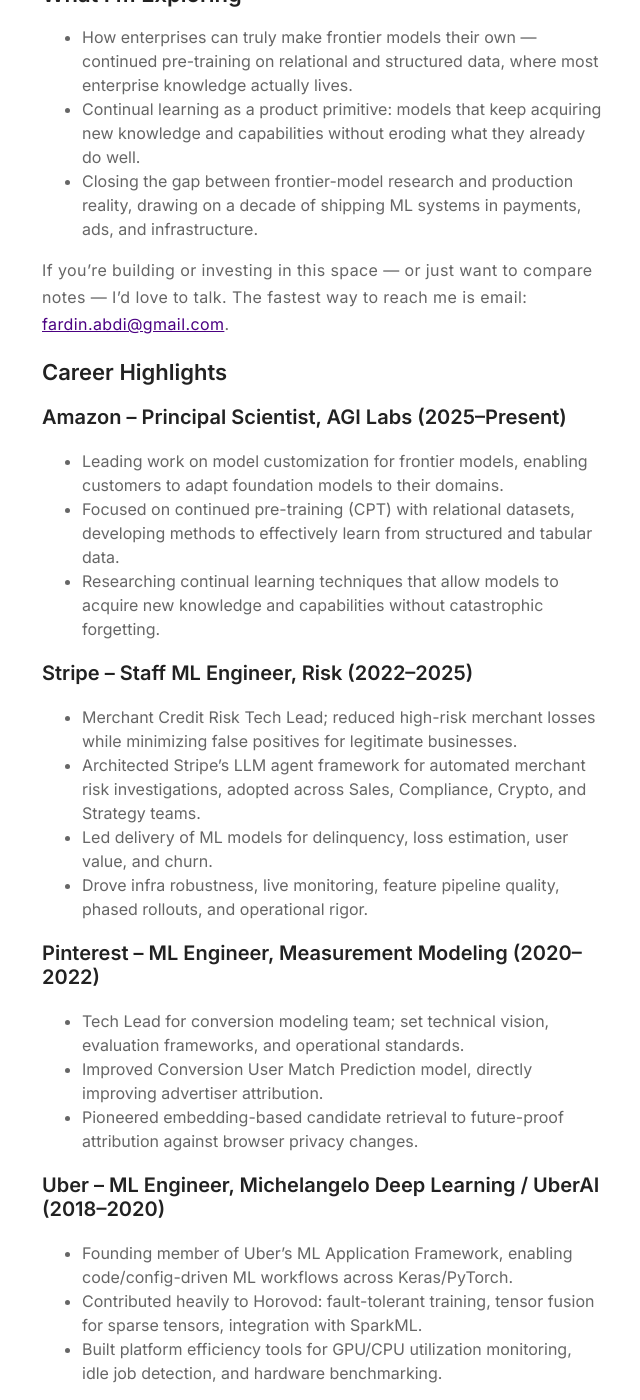
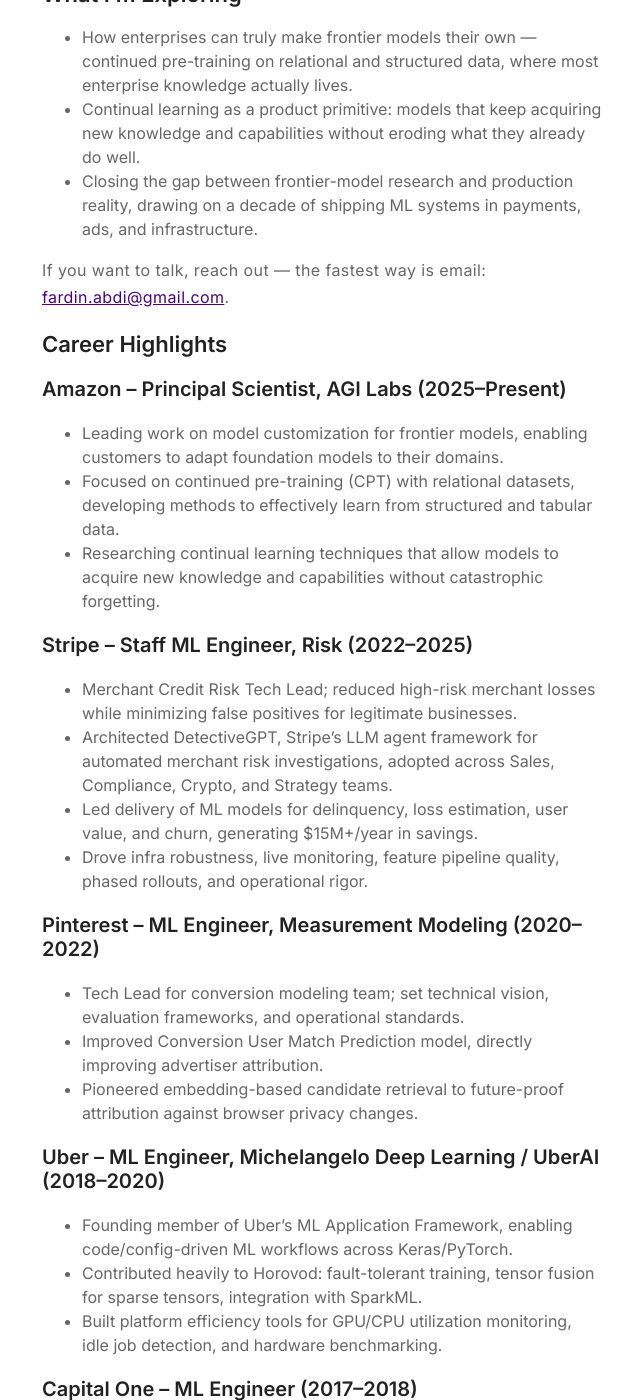
Before and after one commit to abditag2/abditag2.github.io, a Jekyll site: the page built from index.md, in a window 1280 px wide and 1400 px high, scrolled down 875 px. Shown: the whole window, without its empty margins (318-958 px from the left). Built offline with Jekyll 4.4.1, drawn with Linux system fonts in a browser that asks for light colours.

Commit message:
Address review: restore DetectiveGPT name and $15M figure, simplify CTA
Co-Authored-By: Claude Opus 4.8 <noreply@anthropic.com>
Claude-Session: https://claude.ai/code/session_01CfjUMbLtf65RLhgxCdGXwe

```diff
--- a/index.md
+++ b/index.md
@@ -17,7 +17,7 @@ I thrive at the intersection of technical depth and cross-functional leadership,
 - Continual learning as a product primitive: models that keep acquiring new knowledge and capabilities without eroding what they already do well.
 - Closing the gap between frontier-model research and production reality, drawing on a decade of shipping ML systems in payments, ads, and infrastructure.
 
-If you’re building or investing in this space — or just want to compare notes — I’d love to talk. The fastest way to reach me is email: [fardin.abdi@gmail.com](mailto:fardin.abdi@gmail.com).
+If you want to talk, reach out — the fastest way is email: [fardin.abdi@gmail.com](mailto:fardin.abdi@gmail.com).
 
 ## Career Highlights
 ### Amazon – Principal Scientist, AGI Labs (2025–Present)
@@ -27,8 +27,8 @@ If you’re building or investing in this space — or just want to compare note
 
 ### Stripe – Staff ML Engineer, Risk (2022–2025)
 - Merchant Credit Risk Tech Lead; reduced high-risk merchant losses while minimizing false positives for legitimate businesses.
-- Architected Stripe’s LLM agent framework for automated merchant risk investigations, adopted across Sales, Compliance, Crypto, and Strategy teams.
-- Led delivery of ML models for delinquency, loss estimation, user value, and churn.
+- Architected DetectiveGPT, Stripe’s LLM agent framework for automated merchant risk investigations, adopted across Sales, Compliance, Crypto, and Strategy teams.
+- Led delivery of ML models for delinquency, loss estimation, user value, and churn, generating $15M+/year in savings.
 - Drove infra robustness, live monitoring, feature pipeline quality, phased rollouts, and operational rigor.
 
 ### Pinterest – ML Engineer, Measurement Modeling (2020–2022)
```
